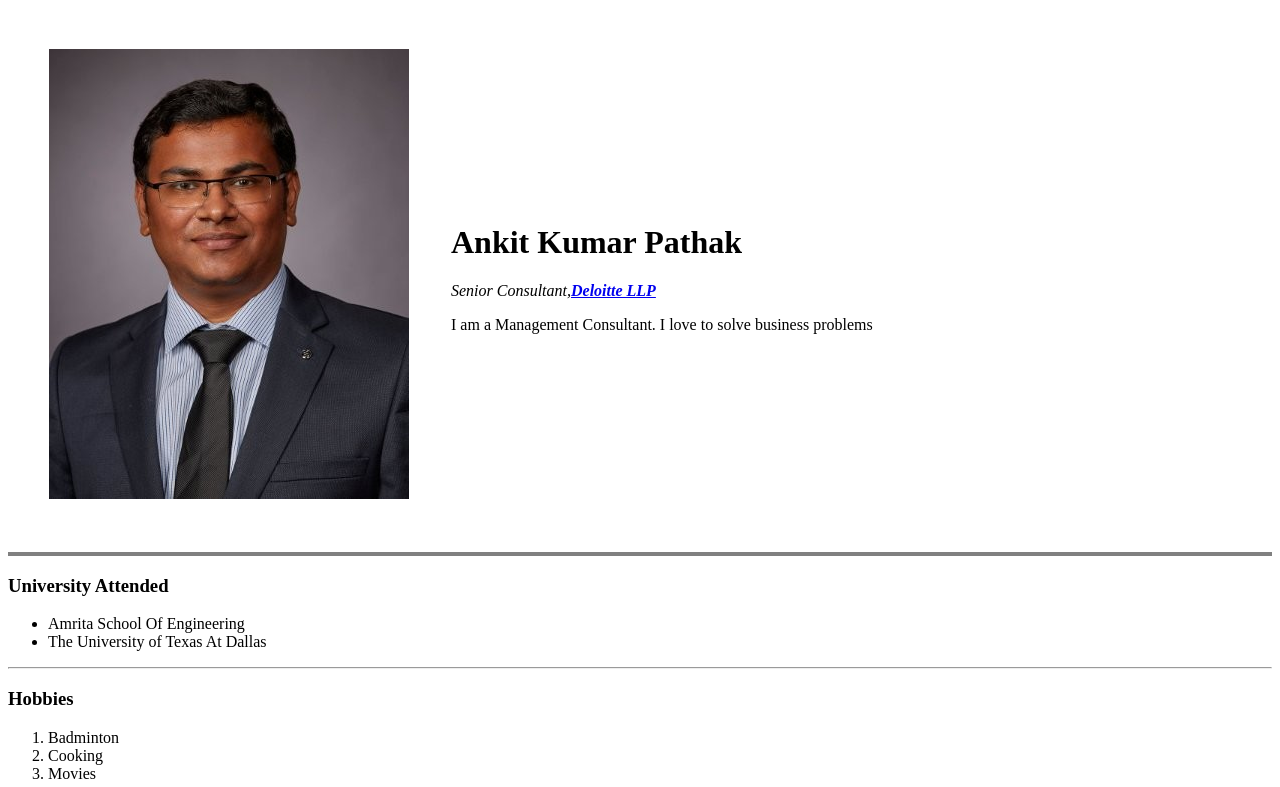
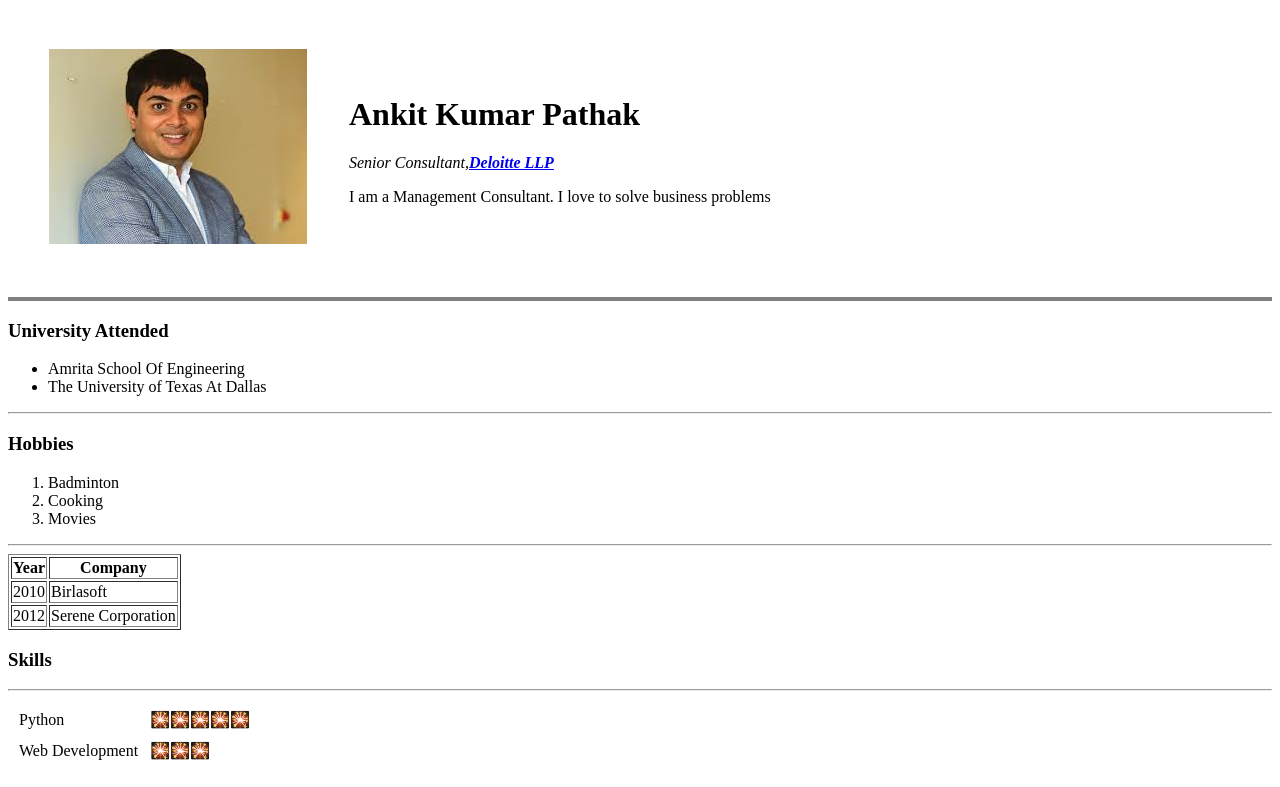
Before and after one commit to ankitit005/CV, a plain HTML site: page index.html in a window 1280 px wide. Shown: the top 787 px of the page. Drawn offline with Linux system fonts and the light colour scheme.

Commit message:
Update index.html

```diff
--- a/index.html
+++ b/index.html
@@ -7,7 +7,7 @@
   <body>
   <table cellspacing=40>
     <tr>
-      <td><img src="Akp.png" alt="Image of AnkitFadia"></td>
+      <td><img src="Ankit.png" alt="Image of AnkitFadia"></td>
       <td>   <h1> Ankit Kumar Pathak</h1>
         <p> <em>Senior Consultant,<strong><a href="https://www2.deloitte.com/us/en.html" target="_blank">Deloitte LLP</a></strong> </em></p>
         <p> I am a Management Consultant. I love to solve business problems</p></td>
```
